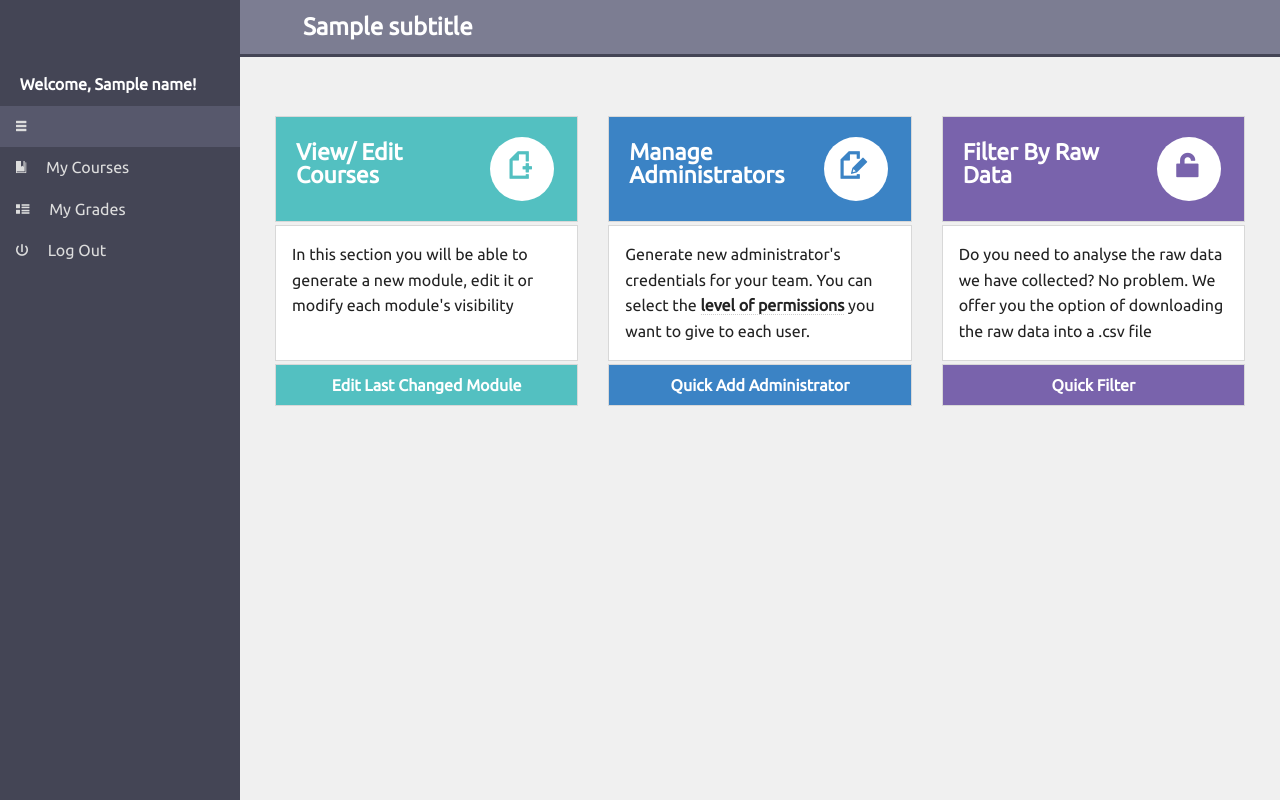
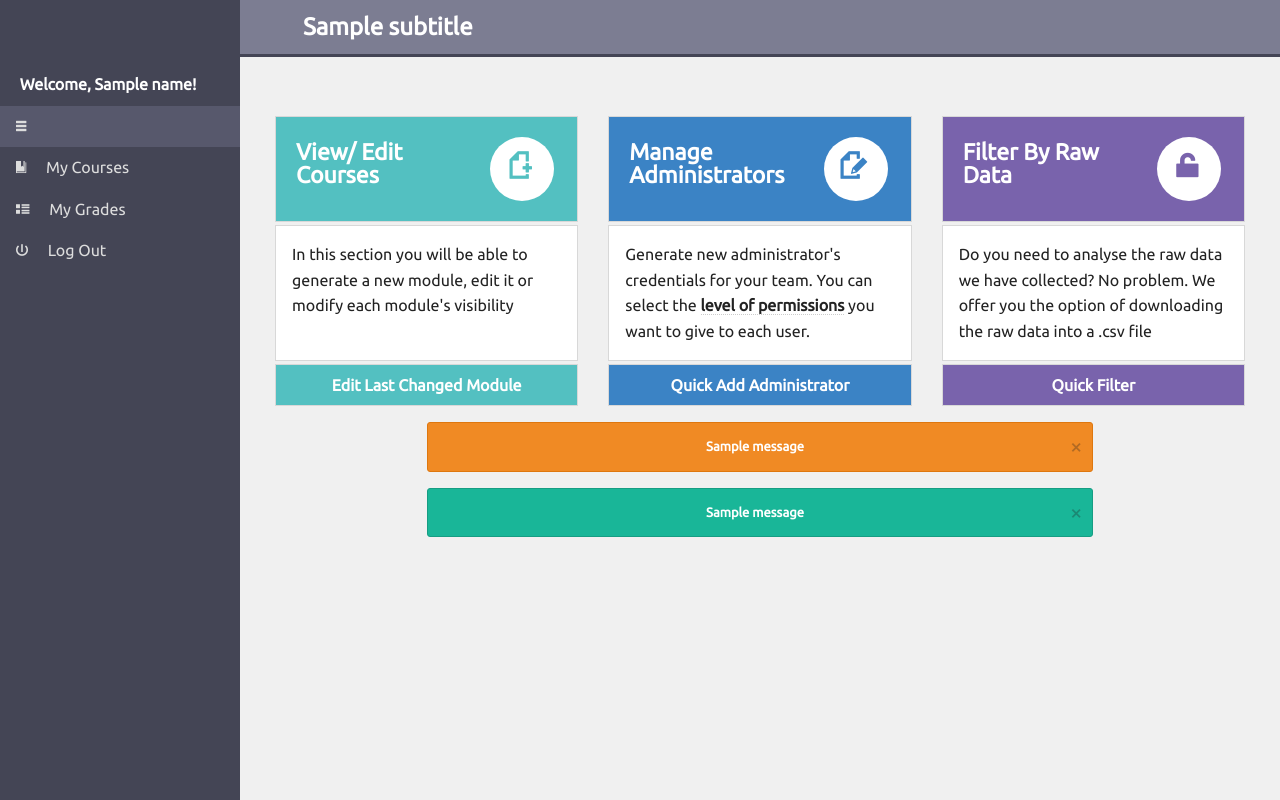
Before and after one commit to synnove/auscats, a Python web app: template templates/admin_dashboard.html in a window 1280 px wide. Run offline with Jinja, Linux system fonts and the light colour scheme; the template is opened without the code that fills it: most values are stand-ins (such as "Sample title", 1, 10 or a date in 2020); one stand-in notice (Sample message) is shown.

Commit message:
restored functionality to admin dashboard

```diff
--- a/static/css/main.css
+++ b/static/css/main.css
@@ -84,3 +84,11 @@ table thead tr th, table tr td {
 .edit_course{
     color: #000;
 }
+
+.alert-box.warning, .alert-box.success {
+    margin: 1rem 0 !important;
+}
+
+form#search {
+    margin-left: 4.5rem;
+}
--- a/templates/admin_dashboard.html
+++ b/templates/admin_dashboard.html
@@ -75,6 +75,36 @@
 	    </div></div></div>
 	</div>
     </div>
+
+    <div class="row">
+	<div class="large-8 large-offset-2 columns end">
+	    <div class="row" id="admin_err">
+	    <!-- display error messages -->
+	    {% with errors = get_flashed_messages(category_filter=["admin","search"]) %}
+		{% if errors %}
+		<div data-alert class="alert-box warning radius text-center">
+		    {% for message in errors %}
+		    <b>{{ message }}</b><br>
+		    {% endfor %}
+		    <a href="#" class="close">&times;</a>
+		</div>
+		{% endif %}
+	    {% endwith %}
+	    <!-- display success message-->
+	    {% with messages = get_flashed_messages(category_filter=["admin_ok"]) %}
+		{% if messages %}
+		<div data-alert class="alert-box success green radius text-center">
+		    {% for message in messages %}
+		    <b>{{ message }}</b>
+		    {% endfor %}
+		    <a href="#" class="close">&times;</a>
+		</div>
+		{% endif %}
+	    {% endwith %}
+	    </div>
+	</div>
+    </div>
+
     <div class="row quick__filter hidden">
 	<div class="large-10 large-offset-1 end columns">
 	    <div class="row"><div class="large-12 columns"><div class="panel purple colourblock__top thin text-center">
@@ -83,7 +113,39 @@
 	</div>
 	<div class="large-10 large-offset-1 end columns">
 	    <div class="row"><div class="large-12 columns"><div class="panel panel__middle text-center">
-		Quick Filter
+		<form id="search" class="text-left">
+		    <div class="row" data-equalizer="form">
+		    <div class="large-3 small-12 columns" data-equalizer-watch="form">
+			<label>Module
+			<select id= "module">
+			<option value="None">Show all modules</option>
+			{% for module in modules %}
+			<option value="{{ module['MODULE_ID'] }}">{{ module['NAME'] }}</option>
+			{% endfor %}
+			</select>
+			</label>
+		    </div>
+		    <div class="large-3 small-12 columns" data-equalizer-watch="form">
+			<label>Org Unit
+			<select id= "orgunit">
+			<option value="None">Show all org units</option>
+			{% for org_unit in org_units %}
+			<option value="{{ org_unit['UNIT_ID'] }}">{{ org_unit['UNIT_NAME'] }}</option>
+			{% endfor %}
+			</select>
+			</label>
+		    </div>
+		    <div class="large-3 small-12 columns" data-equalizer-watch="form">
+			<label>User
+			<input type="text" id="userid" placeholder="Enter UQ ID" />
+			</label>
+		    </div>
+		    <div class="large-2 columns end text-center" data-equalizer-watch="form">
+			<label><br></label>
+			<input type="submit" class="tiny round teal button" value="Submit" />
+		    </div>
+		    </div>
+		</form>
 	    </div></div></div>
 	</div>
     </div>
@@ -95,7 +157,25 @@
 	</div>
 	<div class="large-10 large-offset-1 end columns">
 	    <div class="row"><div class="large-12 columns"><div class="panel panel__middle text-center">
-		Quick Add Administrator
+		<form id="admins">
+		    <div class="row">
+			<div class="large-6 large-offset-3 end columns">
+			    <input id="admin_id" type="text" placeholder="Enter UQ ID" />
+			    </label>
+			</div>
+			<div class="large-4 large-offset-3 columns text-left">
+			    <input id="write_access" type="checkbox">
+			    <label for="write_access">Write access to modules</label>
+			    <br>
+			    <input id="read_access" type="checkbox">
+			    <label for="read_access">Read access to data</label>
+			</div>
+			<div class="large-2 columns end">
+			    <br>
+			    <input type="submit" class="tiny round teal button" value="Submit" />
+			</div>
+		    </div>
+		</form>
 	    </div></div></div>
 	</div>
     </div>
```
